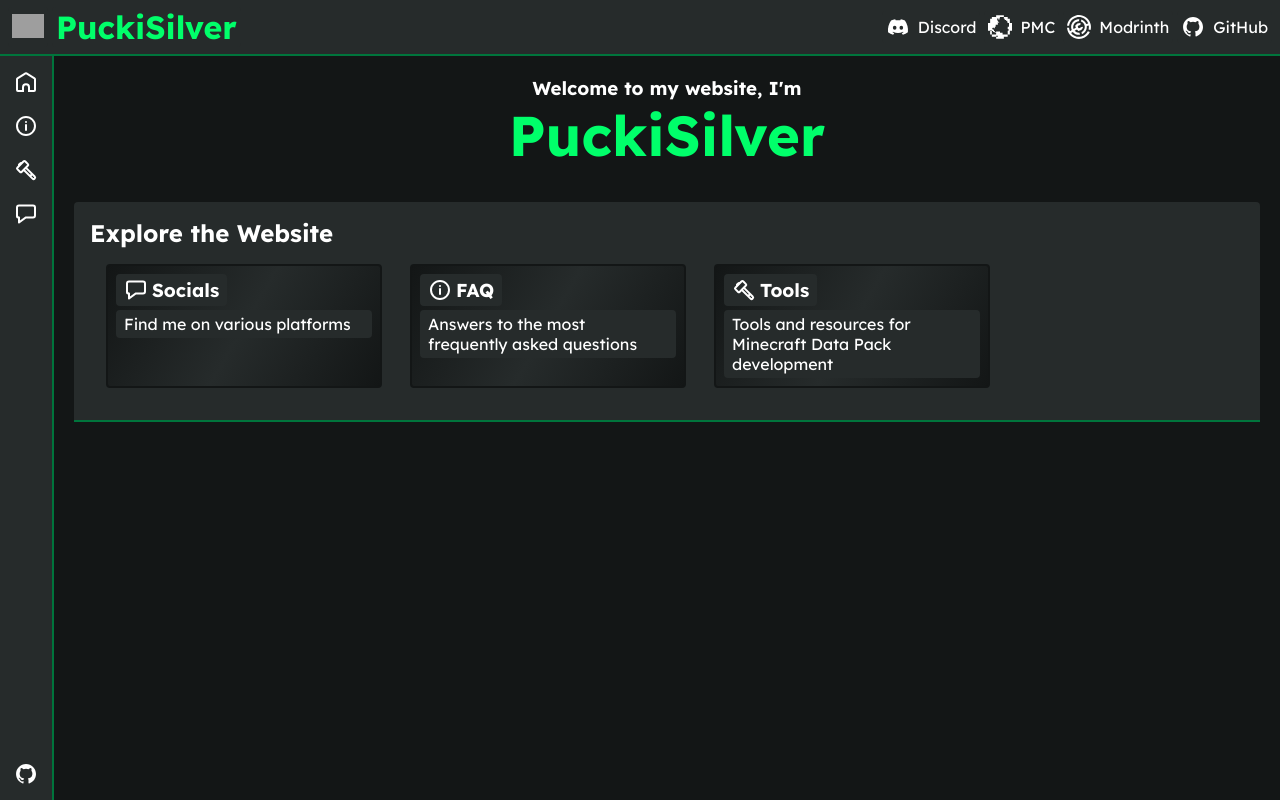
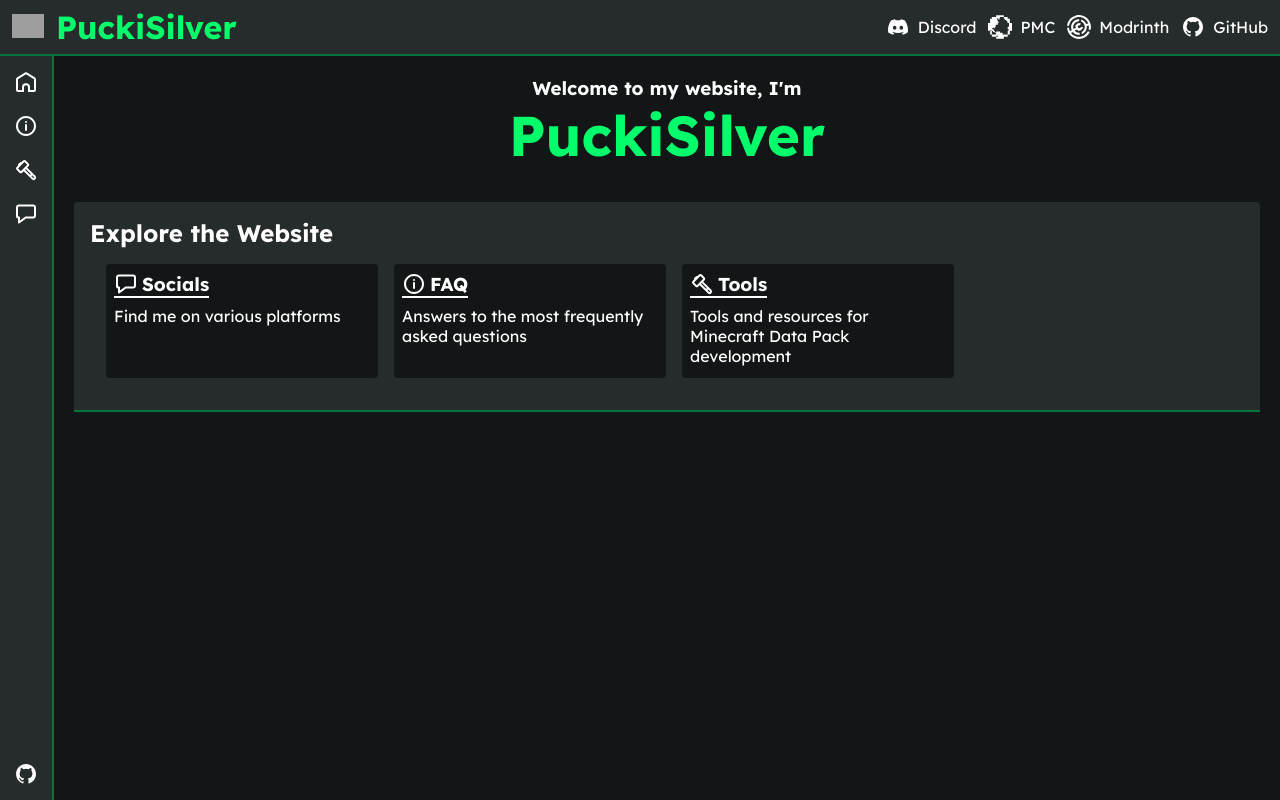
Before and after one commit to PuckiSilver/PuckiSilver.github.io, a React (Create React App) app: page / in a window 1280 px wide. Built offline with nearby package versions, Linux system fonts and the light colour scheme; grey boxes are pictures that could not be loaded.

Commit message:
change visuals of link cards

```diff
--- a/src/components/LinkCard.scss
+++ b/src/components/LinkCard.scss
@@ -2,46 +2,30 @@
 
 a.link_card {
     width: 16rem;
-    height: 6.5rem;
+    height: 6.125rem;
     border-radius: .25rem;
-    background: linear-gradient(120deg, var(--background-color) 0%, var(--section-color) 50%, var(--background-color) 100%);
-    border: .125rem solid var(--background-color);
+    background-color: var(--background-color);
     display: flex;
     flex-direction: column;
-    gap: .25rem;
+    gap: .5rem;
     padding: .5rem;
     color: var(--text-color);
     text-decoration: none;
 
     &:hover {
+        background-color: var(--hover-color);
         color: var(--text-color);
-
-        .link_card_title {
-            background-color: var(--background-color);
-        }
-
-        .link_card_description {
-            background-color: var(--background-color);
-        }
     }
 
     .link_card_title {
-        border-radius: .25rem;
-        background-color: var(--section-color);
-        padding: .25rem .5rem;
         width: fit-content;
         display: flex;
         gap: .25rem;
+        border-bottom: .125rem solid var(--text-color);
 
         svg {
             max-width: 1.5rem;
             max-height: 1.5rem;
         }
     }
-
-    .link_card_description {
-        border-radius: .25rem;
-        background-color: var(--section-color);
-        padding: .25rem .5rem;
-    }
 }
--- a/src/styles.scss
+++ b/src/styles.scss
@@ -4,6 +4,7 @@
     --border-color: #00753c;
     --section-color: #262b2b;
     --background-color: #131616;
+    --hover-color: #505755;
     --text-color: #FFFFFF;
 }
 
@@ -26,8 +27,8 @@ h3 {
 }
 
 div.grid {
-    display: grid;
-    grid-template-columns: repeat(auto-fill, 18rem);
+    display: flex;
+    flex-wrap: wrap;
     gap: 1rem;
     padding: 1rem;
 }
```
